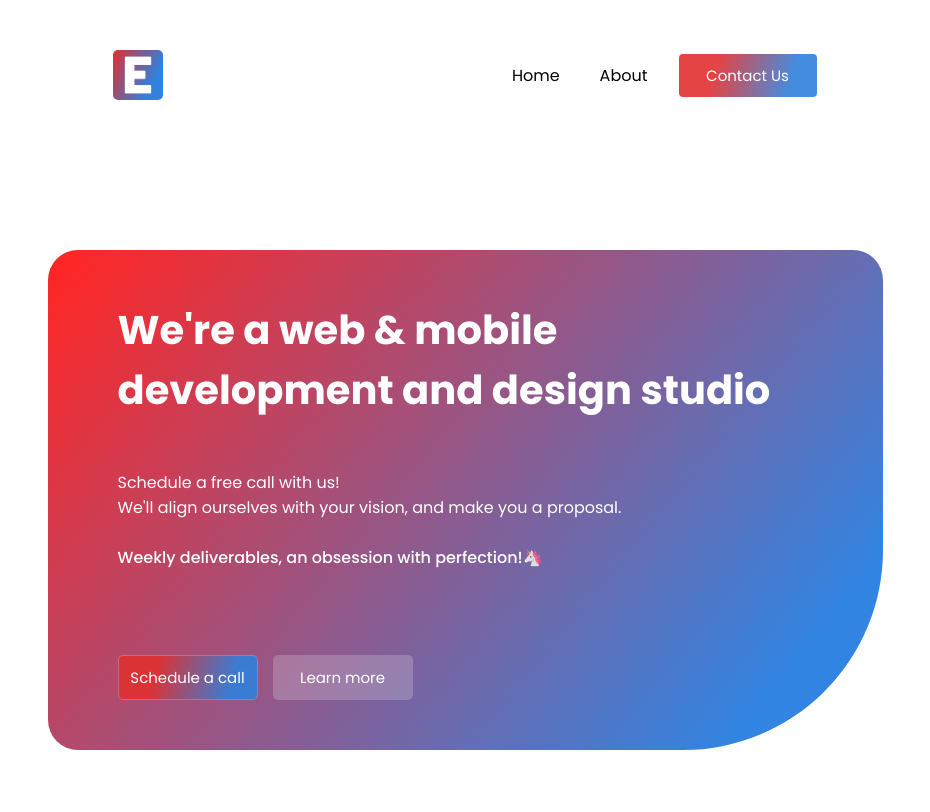
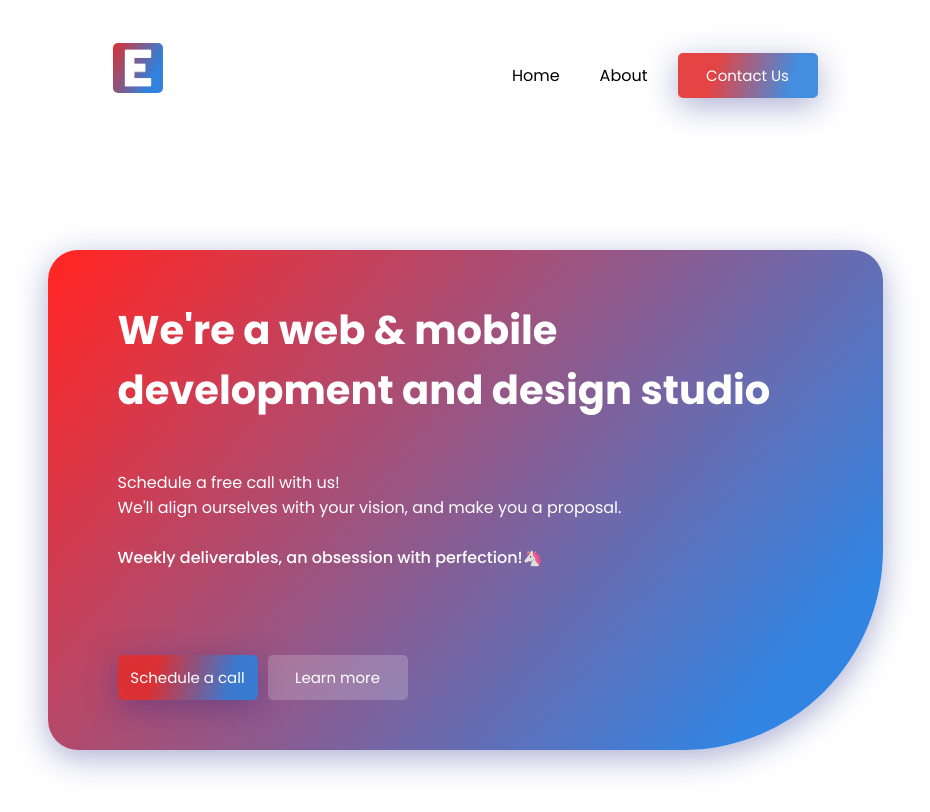
Before and after one commit to espelar-dev/espelar.dev, a Gatsby site: page / in a window 1280 px wide. Shown: the whole page, without its empty margins (175-1105 px from the left). Built offline with nearby package versions, Linux system fonts and the light colour scheme; Gatsby itself is replaced by a stand-in of ours.

Commit message:
Update styles.css

```diff
--- a/src/components/atoms/Logo.tsx
+++ b/src/components/atoms/Logo.tsx
@@ -3,7 +3,9 @@ import logo from "../../images/logo.png";
 
 const Logo = () => {
   return (
-    <img className="logo" src={logo} />
+    <div className="logo-container">
+      <img className="logo" src={logo} />
+    </div>
   )
 }
 
--- a/src/components/molecules/HeroButtonGroup.tsx
+++ b/src/components/molecules/HeroButtonGroup.tsx
@@ -1,5 +1,6 @@
 import * as React from "react";
 import HeroButton from "../atoms/HeroButton";
+import Space from "../atoms/Space";
 import { ButtonProps } from "../organisms/Content";
 
 type HeroButtonGroupProps = {
--- a/src/components/organisms/Hero.tsx
+++ b/src/components/organisms/Hero.tsx
@@ -1,4 +1,5 @@
 import * as React from "react";
+import Space from "../atoms/Space";
 import HeroButtonGroup from "../molecules/HeroButtonGroup";
 import HeroTextGroup from "../molecules/HeroTextGroup";
 import { ContentProps } from "./Content";
@@ -11,6 +12,8 @@ const Hero = ({ content }: HeroContentProps) => {
   return (
     <div className="hero">
       <HeroTextGroup text={content.text} />
+      <Space />
+      <Space />
       <HeroButtonGroup btnText={content.btnText} />
     </div>
   )
--- a/src/styles.css
+++ b/src/styles.css
@@ -14,11 +14,17 @@ main {
   min-height: 100vh;
   display: flex;
   flex-direction: column;
+  height: 100%;
 }
 
 a {
   color: black;
   text-decoration: none;
+}
+
+.logo-container {
+  display: flex;
+  align-items: center;
 }
 
 .logo {
@@ -28,16 +34,19 @@ a {
   background-position: center;
   background-size: cover;
   border-radius: 5px;
+  margin: auto;
+  margin-bottom: 15px;
 }
 
 .navbar {
   width: 80vw;
   /* min-width: 705px; */
-  max-height: 50px;
-  display: flex;
-  justify-content: space-between;
+  /* max-height: 50px; */
+  display: block;
+  /* justify-content: space-between; */
+  justify-content: center;
   align-items: center;
-  margin-top: 50px;
+  margin-top: 30px;
   margin-bottom: 50px;
   margin-left: auto;
   margin-right: auto;
@@ -46,6 +55,8 @@ a {
 .nav {
   display: flex;
   align-items: center;
+  margin: auto;
+  justify-content: center;
 }
 
 .navlink-link {
@@ -62,6 +73,7 @@ a {
 .navlink-button {
   margin-left: 30px;
   text-align: center;
+  min-width: 140px;
   width: 140px;
   height: 45px;
   background: linear-gradient(106.14deg, rgba(224, 48, 47, 0.9) 27.24%, rgba(48, 128, 219, 0.9) 80.06%);
@@ -69,6 +81,15 @@ a {
   border-radius: 5px;
   padding: 1px;
   background-clip:padding-box;
+  box-shadow: 0 8px 32px 0 rgba( 31, 38, 135, 0.37 );
+  backdrop-filter: blur( 6px );
+
+	color: inherit;
+	border: none;
+	padding: 0;
+	font: inherit;
+	cursor: pointer;
+	outline: inherit;
 }
 
 .navlink-button-text {
@@ -82,38 +103,47 @@ a {
   /* padding-bottom: 100px; */
   margin-left: auto;
   margin-right: auto;
+  /* height: 100vh; */
 }
 
 .hero {
-  height: 85vh;
+  /* height: calc(100vh - 160px);
+  min-height: 100vh; */
+  display: flex;
+  flex-flow: column;
+  height: 100%;
+
   width: 100vw;
 
   max-width: 835px;
   /* max-height: 500px; */
   background: linear-gradient(129.3deg, rgba(255, 15, 14, 0.9) 2.1%, rgba(27, 119, 223, 0.9) 87.49%);
   border-radius: 30px 30px 30px 30px;
-  padding: 50px 50px;
-  position: relative;
+  padding: 40px 20px;
+  box-shadow: 0 8px 32px 0 rgba( 31, 38, 135, 0.37 );
+  backdrop-filter: blur( 6px );
+  /* position: relative; */
 }
 
 .hero-heading {
   color: white;
   font-weight: 700;
-  font-size: 40px;
+  font-size: calc(40px - 0.85vw);
+  /* font-size: calc(100% + 3vw); */
   margin: 0px 20px;
 }
 
 .hero-paragraph-regular {
   color: white;
   font-weight: 400;
-  font-size: 16px;
+  font-size: calc(16px - 0.025vw);
   margin: 0px 20px;
 }
 
 .hero-paragraph-bold {
   color: white;
   font-weight: 500;
-  font-size: 16px;
+  font-size: calc(16px - 0.025vw);
   margin: 0px 20px;
 }
 
@@ -122,12 +152,20 @@ a {
 }
 
 .hero .hero-button-group {
-  position: absolute;
-  bottom: 50px;
+  justify-content: space-between;
+  /* position: absolute; */
+  /* bottom: 40px; */
+  display: flex;
+  align-items:flex-end;
+
+  /* display: inline-block; */
+  align-self: flex-start;
+  /* margin-left: 40px; */
+
 }
 
 .hero-button {
-  margin-right: 15px;
+  margin-right: 10px;
   width: 140px;
   height: 45px;
 }
@@ -139,6 +177,16 @@ a {
   border-radius: 5px;
   padding: 1px;
   background-clip:padding-box;
+  box-shadow: 0 8px 32px 0 rgba( 31, 38, 135, 0.37 );
+  backdrop-filter: blur( 6px );
+
+  color: inherit;
+	border: none;
+	padding: 0;
+	font: inherit;
+	cursor: pointer;
+	outline: inherit;
+  /* margin-bottom: 10px; */
 }
 
 .hero-button.secondary {
@@ -161,35 +209,7 @@ a {
 }
 
 /* Tablets (portrait) */
-@media only screen and (min-width: 700px) {
-  /* * {
-    text-overflow: ellipsis;
-    box-sizing: border-box;
-    font-family: 'Poppins', sans-serif !important;
-    padding: 0;
-    margin: 0;
-  }
-
-  main {
-    font-size: 16px;
-    min-height: 100vh;
-    display: flex;
-    flex-direction: column;
-  }
-
-  a {
-    color: black;
-    text-decoration: none;
-  }
-
-  .logo {
-    width: 50px;
-    height: 50px;
-    object-fit: cover;
-    background-position: center;
-    background-size: cover;
-  } */
-
+@media only screen and (min-width: 800px) and (min-height: 600px) {
   .navbar {
     width: 70vw;
     max-height: 50px;
@@ -202,39 +222,14 @@ a {
     margin-right: auto;
   }
 
-  /* .nav {
+  .nav {
     display: flex;
-    align-items: center;
+
+    align-items: right;
+    margin: auto;
+    margin-right: 0px;
+    justify-content: center;
   }
-
-  .navlink-link {
-    margin-left: 40px;
-    text-align: center;
-  }
-
-  .navlink-link-text {
-    color: black;
-    font-size: 16px;
-    font-weight: 400;
-  }
-
-  .navlink-button {
-    margin-left: 30px;
-    text-align: center;
-    width: 140px;
-    height: 45px;
-    background: linear-gradient(106.14deg, rgba(224, 48, 47, 0.9) 27.24%, rgba(48, 128, 219, 0.9) 80.06%);
-    border: 1px solid rgba(255, 255, 255, 0.2);
-    border-radius: 5px;
-    padding: 1px;
-    background-clip:padding-box;
-  }
-
-  .navlink-button-text {
-    color: white;
-    font-size: 15px;
-    font-weight: 400;
-  } */
 
   .content {
     padding-top: 100px;
@@ -244,14 +239,98 @@ a {
   }
 
   .hero {
+    /* height: calc(100vh - 160px);
+    min-height: 100vh; */
+    display: flex;
+    flex-flow: column;
+    height: 100%;
+
+    width: 100vw;
+
+    max-width: 835px;
+    /* max-height: 500px; */
+    background: linear-gradient(129.3deg, rgba(255, 15, 14, 0.9) 2.1%, rgba(27, 119, 223, 0.9) 87.49%);
+    border-radius: 30px 30px 200px 30px;
+    padding: 40px 30px;
+    box-shadow: 0 8px 32px 0 rgba( 31, 38, 135, 0.37 );
+    backdrop-filter: blur( 6px );
+    /* position: relative; */
+  }
+
+  .hero-heading {
+    color: white;
+    font-weight: 700;
+    font-size: 40px;
+    margin: 0px 20px;
+  }
+
+  .hero-paragraph-regular {
+    color: white;
+    font-weight: 400;
+    font-size: 16px;
+    margin: 0px 20px;
+  }
+
+  .hero-paragraph-bold {
+    color: white;
+    font-weight: 500;
+    font-size: 16px;
+    margin: 0px 20px;
+  }
+
+  .hero-button-group {
+    margin: 0px 20px;
+    margin-bottom: 40px;
+  }
+
+  .hero .hero-button-group {
+    justify-content: space-between;
+    /* position: absolute; */
+    /* bottom: 40px; */
+    display: flex;
+    align-items:flex-end;
+
+    /* display: inline-block; */
+    align-self: flex-start;
+    /* margin-left: 40px; */
+  }
+}
+
+/* Tablets (landscape) and Laptops */
+@media only screen and (min-width: 950px) {
+  .navbar {
+    /* width: 50vw; */
+    max-width: 705px;
+    max-height: 50px;
+    display: flex;
+    justify-content: space-between;
+    align-items: center;
+    margin-top: 50px;
+    margin-bottom: 50px;
+    margin-left: auto;
+    margin-right: auto;
+  }
+
+  .nav {
+    display: flex;
+
+    align-items: right;
+    margin: auto;
+    margin-right: 0px;
+    justify-content: center;
+  }
+
+  .hero {
     height: 70vh;
-    width: 90vw;;
-    max-width: 835px;
+    width: 835px;
+    max-width: 90vw;
     max-height: 500px;
     background: linear-gradient(129.3deg, rgba(255, 15, 14, 0.9) 2.1%, rgba(27, 119, 223, 0.9) 87.49%);
     border-radius: 30px 30px 200px 30px;
     padding: 50px 50px;
     position: relative;
+    box-shadow: 0 8px 32px 0 rgba( 31, 38, 135, 0.37 );
+    backdrop-filter: blur( 6px );
   }
 
   .hero-heading {
@@ -283,197 +362,4 @@ a {
     position: absolute;
     bottom: 50px;
   }
-
-  /* .hero-button {
-    margin-right: 15px;
-    width: 140px;
-    height: 45px;
-  }
-
-  .hero-button.primary {
-    color: white;
-    background: linear-gradient(106.14deg, rgba(224, 48, 47, 0.9) 27.24%, rgba(48, 128, 219, 0.9) 80.06%);
-    border: 1px solid rgba(255, 255, 255, 0.2);
-    border-radius: 5px;
-    padding: 1px;
-    background-clip:padding-box;
-  }
-
-  .hero-button.secondary {
-    color: white;
-    background: rgba(255, 255, 255, 0.2);
-    border: 1px solid rgba(255, 255, 255, 0.2);
-    border-radius: 5px;
-    padding: 1px;
-    background-clip:padding-box;
-  }
-
-  .footer {
-    position: fixed;
-    bottom: 0px;
-
-  }
-
-  .space {
-    padding-top: 25px;
-  } */
 }
-
-/* Tablets (landscape) and Laptops */
-@media only screen and (min-width: 835px) {
-  /* * {
-    text-overflow: ellipsis;
-    box-sizing: border-box;
-    font-family: 'Poppins', sans-serif !important;
-    padding: 0;
-    margin: 0;
-  }
-
-  main {
-    font-size: 16px;
-    min-height: 100vh;
-    display: flex;
-    flex-direction: column;
-  }
-
-  a {
-    color: black;
-    text-decoration: none;
-  }
-
-  .logo {
-    width: 50px;
-    height: 50px;
-    object-fit: cover;
-    background-position: center;
-    background-size: cover;
-  } */
-
-  .navbar {
-    /* width: 50vw; */
-    max-width: 705px;
-    max-height: 50px;
-    display: flex;
-    justify-content: space-between;
-    align-items: center;
-    margin-top: 50px;
-    margin-bottom: 50px;
-    margin-left: auto;
-    margin-right: auto;
-  }
-
-  /* .nav {
-    display: flex;
-    align-items: center;
-  }
-
-  .navlink-link {
-    margin-left: 40px;
-    text-align: center;
-  }
-
-  .navlink-link-text {
-    color: black;
-    font-size: 16px;
-    font-weight: 400;
-  } */
-
-  /* .navlink-button {
-    margin-left: 30px;
-    text-align: center;
-    width: 140px;
-    height: 45px;
-    background: linear-gradient(106.14deg, rgba(224, 48, 47, 0.9) 27.24%, rgba(48, 128, 219, 0.9) 80.06%);
-    border: 1px solid rgba(255, 255, 255, 0.2);
-    border-radius: 5px;
-    padding: 1px;
-    background-clip:padding-box;
-  }
-
-  .navlink-button-text {
-    color: white;
-    font-size: 15px;
-    font-weight: 400;
-  }
-
-  .content {
-    padding-top: 100px;
-    padding-bottom: 100px;
-    margin-left: auto;
-    margin-right: auto;
-  } */
-
-  .hero {
-    height: 70vh;
-    max-width: 835px;
-    max-height: 500px;
-    background: linear-gradient(129.3deg, rgba(255, 15, 14, 0.9) 2.1%, rgba(27, 119, 223, 0.9) 87.49%);
-    border-radius: 30px 30px 200px 30px;
-    padding: 50px 50px;
-    position: relative;
-  }
-
-  .hero-heading {
-    color: white;
-    font-weight: 700;
-    font-size: 40px;
-    margin: 0px 20px;
-  }
-
-  .hero-paragraph-regular {
-    color: white;
-    font-weight: 400;
-    font-size: 16px;
-    margin: 0px 20px;
-  }
-
-  .hero-paragraph-bold {
-    color: white;
-    font-weight: 500;
-    font-size: 16px;
-    margin: 0px 20px;
-  }
-
-  .hero-button-group {
-    margin: 0px 20px;
-  }
-
-  .hero .hero-button-group {
-    position: absolute;
-    bottom: 50px;
-  }
-
-  /* .hero-button {
-    margin-right: 15px;
-    width: 140px;
-    height: 45px;
-  }
-
-  .hero-button.primary {
-    color: white;
-    background: linear-gradient(106.14deg, rgba(224, 48, 47, 0.9) 27.24%, rgba(48, 128, 219, 0.9) 80.06%);
-    border: 1px solid rgba(255, 255, 255, 0.2);
-    border-radius: 5px;
-    padding: 1px;
-    background-clip:padding-box;
-  }
-
-  .hero-button.secondary {
-    color: white;
-    background: rgba(255, 255, 255, 0.2);
-    border: 1px solid rgba(255, 255, 255, 0.2);
-    border-radius: 5px;
-    padding: 1px;
-    background-clip:padding-box;
-  }
-
-  .footer {
-    position: fixed;
-    bottom: 0px;
-
-  }
-
-  .space {
-    padding-top: 25px;
-  } */
-}
```
